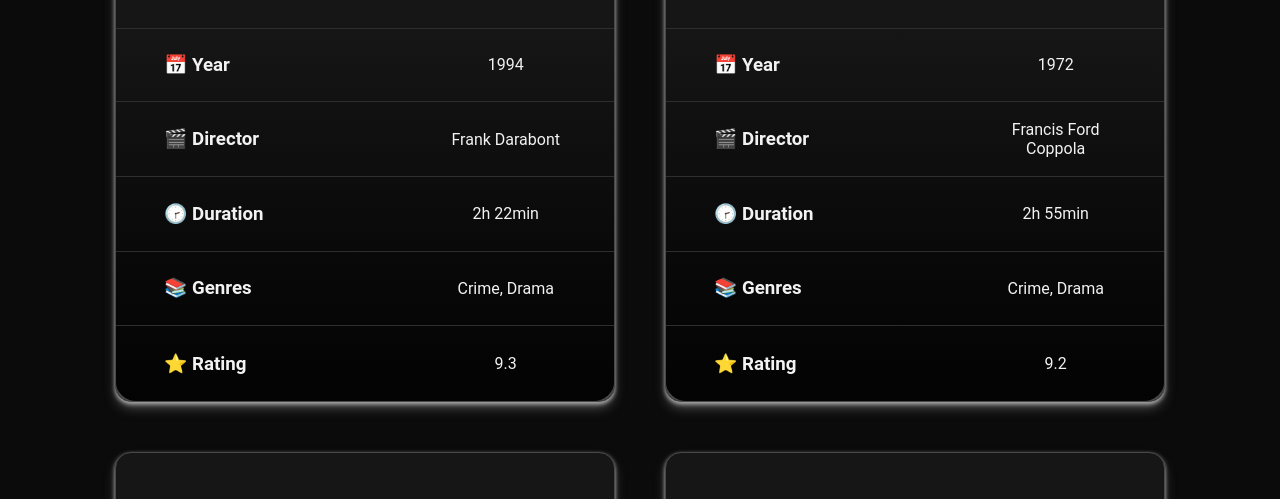
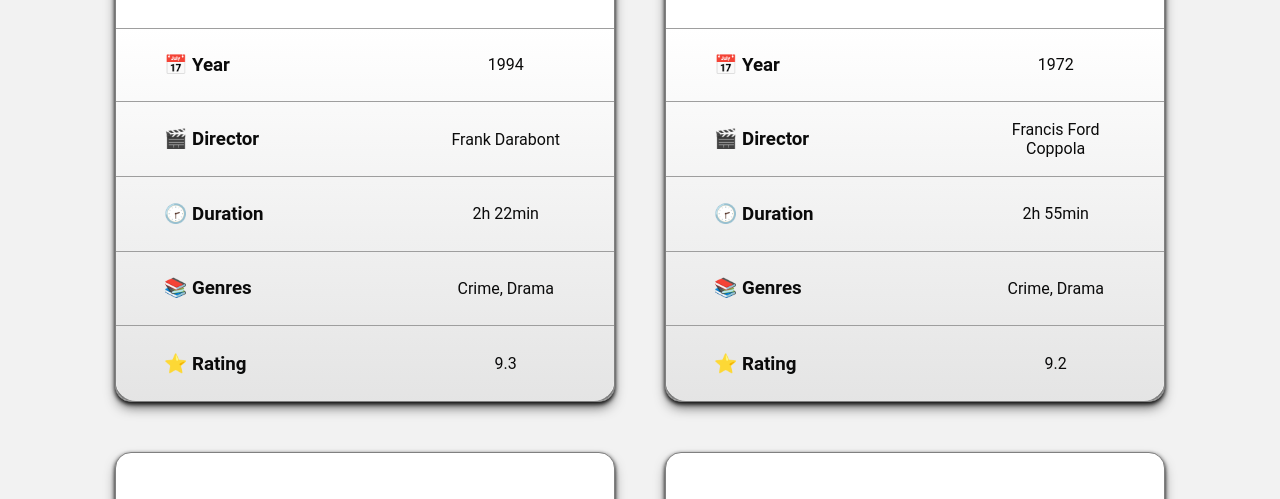
Before and after one commit to AbuTokio/movies-for-you, a website built with Vite: page index.html in a window 1280 px wide. Shown: the part 601-1100 px from the top of the page. Built offline with nearby package versions, Linux system fonts and the light colour scheme; files whose address does not match are found by name.

Commit message:
page loads preferred theme from os and sets it on startup

```diff
--- a/index.html
+++ b/index.html
@@ -6,7 +6,7 @@
     <meta name="viewport" content="width=device-width, initial-scale=1.0" />
     <title>Movies for you</title>
   </head>
-  <body class="darkmode">
+  <body>
     <header>
       <div class="theme-switch-wrapper">
         <input type="checkbox" class="theme-switch" />
--- a/src/main.ts
+++ b/src/main.ts
@@ -15,6 +15,9 @@ const movieDbElement = document.querySelector(".movie-db-section") as HTMLDivEle
 // ~ SORTING VARIABLES
 let activeButton: HTMLButtonElement
 let descendingOrder: boolean = false
+
+// ~ SYSTEM VARIABLES
+const prefersDarkmode = window.matchMedia && window.matchMedia("(prefers-color-scheme: dark)").matches
 
 // # FUNCTIONS
 
@@ -140,6 +143,7 @@ function resetMovieDB(): void {
 
 themeSwitch.addEventListener("change", () => {
   document.body.classList.toggle("darkmode")
+  console.log(themeSwitch.checked)
 })
 
 searchInputElement.addEventListener("input", () => {
@@ -199,4 +203,8 @@ sortByRatingButton.addEventListener("click", () => {
   descendingOrder = !descendingOrder
 })
 
+// # PAGE LOAD
+
+prefersDarkmode ? document.body.classList.toggle("darkmode") : (themeSwitch.checked = true)
+
 showMovies(movies)
```
